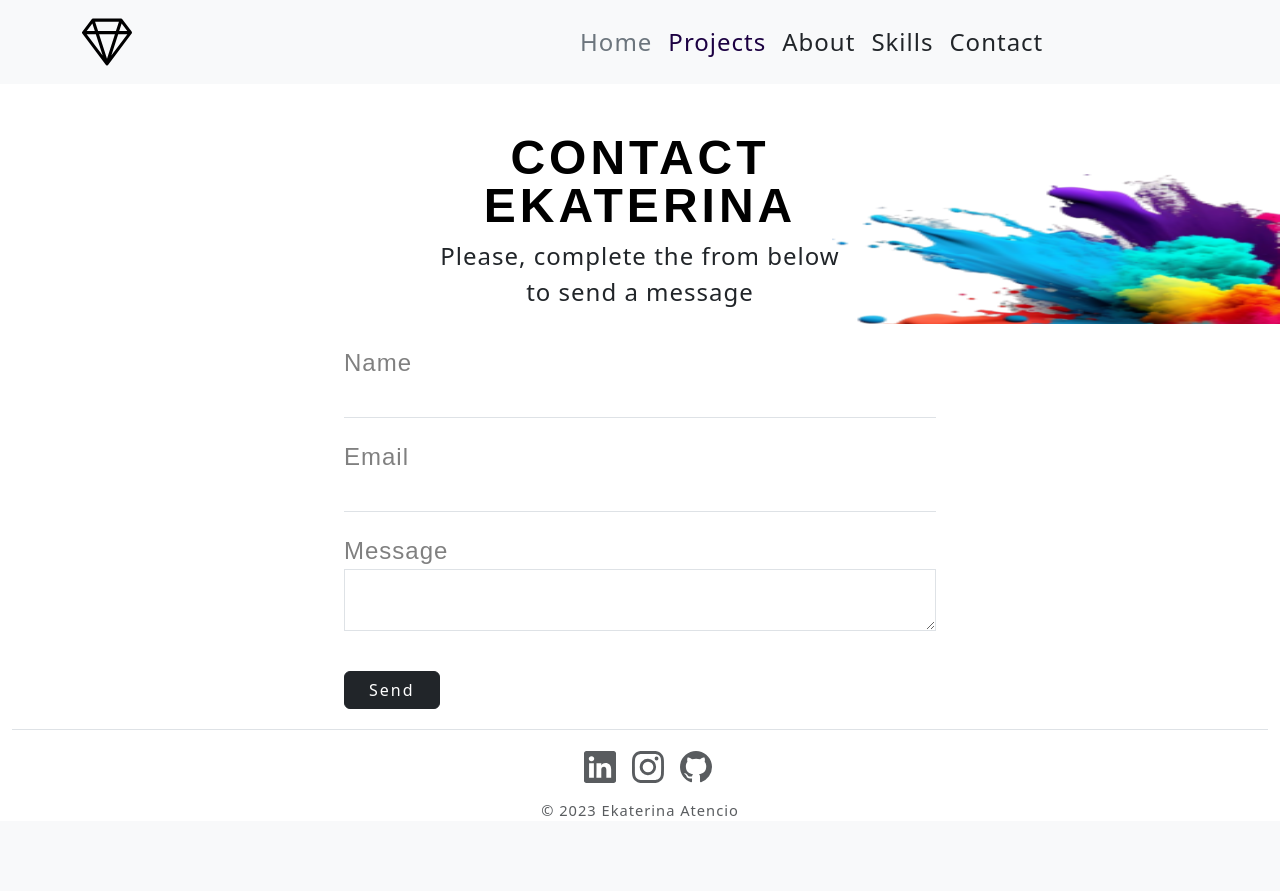
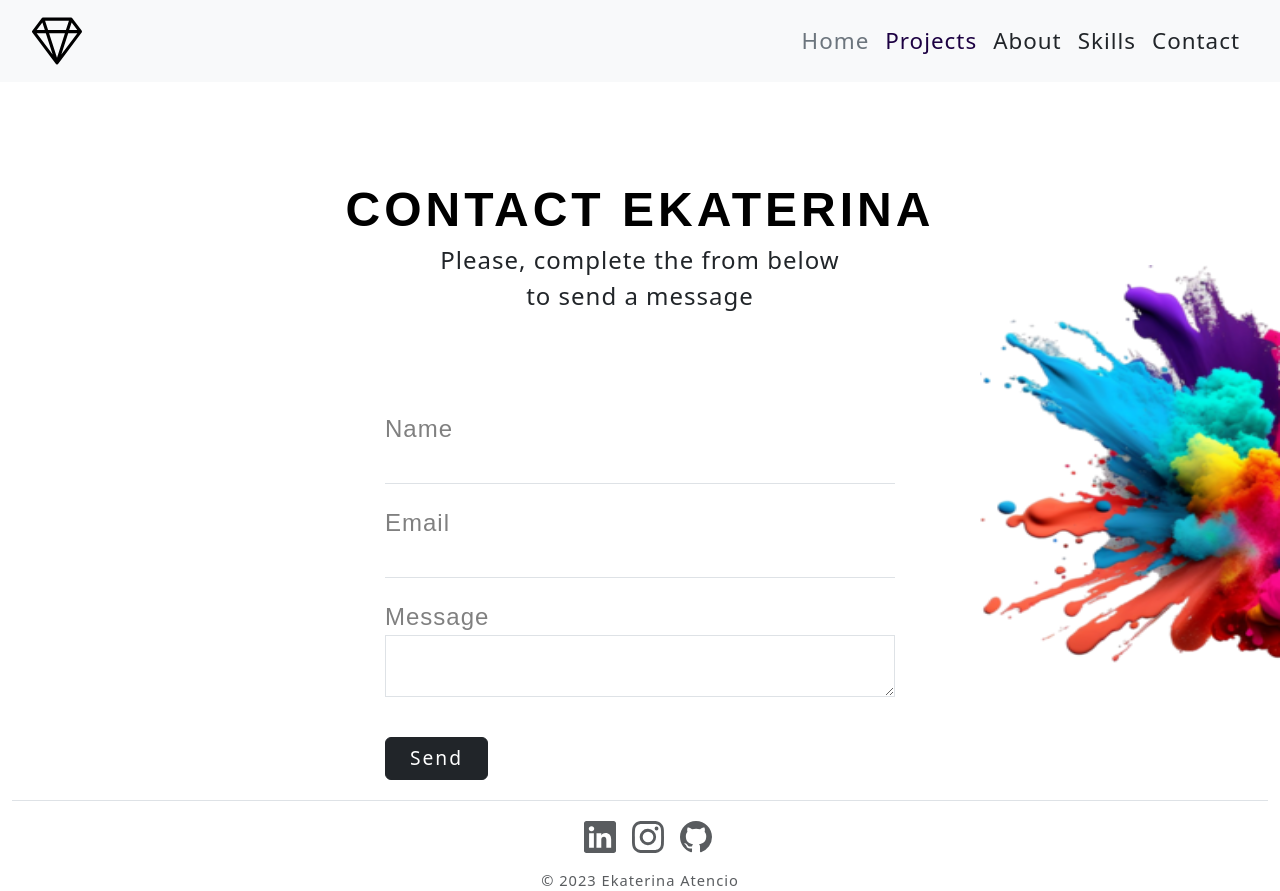
Before and after one commit to ekaten/Ekaterina_Atencio_Portfolio_Website, a Flask app: page /contact in a window 1280 px wide. Before the commit the page ends 816 px from the top, so only its background shows below. Run offline with Flask 2, Linux system fonts and the light colour scheme; some libraries are stand-ins or nearby versions; some web fonts are replaced.

Commit message:
Release Version 1.1 (fix contact page layout and background)

```diff
--- a/app.py
+++ b/app.py
@@ -38,7 +38,7 @@ class CreateContactForm(FlaskForm):
     name = StringField(validators=[DataRequired()])
     email = EmailField(validators=[DataRequired(), Email()])
     message = TextAreaField(validators=[DataRequired()])
-    send = SubmitField('Send')
+    send = SubmitField(label='Send')
 
 
 ################ ROUTES ##################
@@ -64,7 +64,7 @@ def contact():
         sent_message = form.message.data
         try:
             with smtplib.SMTP("smtp.gmail.com", port=587) as connection:
-                my_email = "atenciokatya@gmail.com"
+                my_email = "aßtenciokatya@gmail.com"
                 pswd = "jyojeavwcxjrpxsw"
                 connection.starttls()
                 connection.login(user=my_email, password=pswd)
@@ -104,4 +104,4 @@ def morse():
 
 
 if __name__ == "__main__":
-    app.run()
+    app.run(debug=True, port=9000)
--- a/static/css/static.css
+++ b/static/css/static.css
@@ -92,7 +92,9 @@ input:focus, input.form-control:focus {
     box-shadow: none;
     -moz-box-shadow: none;
     -webkit-box-shadow: none;
+    color: transparent !important;
 }
+
 
 .profile-img {
   height: 20vh;
@@ -220,9 +222,9 @@ hr {
     padding-right: 1.5rem;
     margin-top: 20px;
     margin-bottom: 20px;
+    font-size: 1.2rem !important;
+    letter-spacing: 2px;
 
-    font-size: 1rem;
-    letter-spacing: 2px;
 
 }
 
@@ -233,17 +235,9 @@ hr {
     margin-left: auto;
     margin-right: auto;
     }
-
-
 }
 
-@media (max-width: 700px) {
-
-
-        #contact-banner-content {
-            background: linear-gradient(90deg, #FFFFFFDD, #FFFFFFDD 80%, #FFFFFF00)
-        }
-    }
+@media (max-width: 700px) {}
 
 
 @media (max-width: 600px) {
@@ -262,12 +256,17 @@ hr {
 
     }
 
-    #about-content, #skills-content {
+    #about-content, #skills-content, #contact-page {
         width:100% !important;
         height: 100% !important;
-        background-color: #FFFFFFDD;
+        background-color: #FFFFFFDD !important;
         padding: 0 20px;
         }
+
+
+}
+
+@media (min-width: 576px) {
 
 }
 
--- a/templates/about.html
+++ b/templates/about.html
@@ -1,7 +1,7 @@
 {% include "header.html" %}
 
 <!-- ABOUT PAGE -->
-<div id="about-page" class="container-fluid text-center mx-0" style="background:transparent url('static/img/color-splash-right.png'); background-size: 40vw 75vh; background-repeat: no-repeat; background-position-x: right; background-position-y: 43%; background-attachment: fixed; ">
+<div id="about-page" class="contact-page-body container-fluid text-center mx-0" style="background:transparent url('static/img/color-splash-right.png'); background-size: 300px 75vh; background-repeat: no-repeat; background-position-x: right; background-position-y: 43%; background-attachment: fixed; ">
 
 
     <div class="container-fluid col-md-2 col-sm-3 col-sm-mx-0 " id="about-content"  >
--- a/templates/contact.html
+++ b/templates/contact.html
@@ -2,41 +2,20 @@
 
 {% import "bootstrap/wtf.html" as wtf %}
 
-<div class="page-body">
+<div class="page-body" style="background:transparent url('static/img/color-splash-contact.png'); background-size: 300px 50vh; background-repeat: no-repeat; background-position-x: right; background-position-y: center; background-attachment: fixed;">
 
 <!-- BANNER -->
+{% if form: %}
+<div id="contact-page" class="page-body" style="min-height: 77vh;">
+    <div id="contact-banner-content" class="container align-items-center justify-content-center " style="" >
+         <div class="mx-auto mt-5 mb-5 pt-5 pb-5 text-center">
 
-<div id="contact-page" class="container-fluid"  style="height: 30vh; background:transparent url('static/img/color-splash-contact.png'); background-size: 35vw 30vh; background-repeat: no-repeat; background-position-x: right; background-position-y: 90px; background-attachment: fixed; ">
+              <h1 class="heading display-5 fw-bold text-body-emphasis lh-1 mt-2 mb-2">CONTACT EKATERINA</h1>
+              <p class="message lead mb-4" style="margin-top: 20px">Please, complete the from below</p>
+              <p class="message lead mb-4" style="margin-top: 20px">to send a message</p>
+         </div>
 
-              <div id="contact-banner-content" class=" row flex-md-row-reverse align-items-center justify-content-center " style="height:30vh; max-width: 1800px;" >
-
-<div class=""></div>
-              <div class="col-md-4 col-lg-4 text-center">
-                  {% if form: %}
-                  <h1 class="heading display-5 fw-bold text-body-emphasis lh-1 mt-2 mb-2">CONTACT EKATERINA</h1>
-                  <p class="message lead mb-4" style="margin-top: 20px">Please, complete the from below</p>
-                  <p class="message lead mb-4" style="margin-top: 20px">to send a message</p>
-                  {% endif %}
-
-                  {% if success: %}
-                  <h1 class=" heading display-5 fw-bold text-body-emphasis lh-1 mt-2 mb-2">Message Sent</h1>
-                  <p class="message lead mb-4" style="margin-top: 20px">Thank you for reaching out!.</p>
-                  <p class="message lead mb-4" style="margin-top: 20px">I will get back to you as soon as possible.</p>
-                  <p class="message lead mb-4" style="margin-top: 20px"> - Ekaterina.</p>
-
-                  {% elif success == False: %}
-                  <h1 class=" heading display-5 fw-bold text-body-emphasis lh-1 mt-2 mb-2" style="color: red !important;">Oops! </h1>
-                  <p class="message lead mb-4" style="margin-top: 20px">Message couldn't be sent. Please, contact me via email at:</p>
-                  <p class="message lead mb-4" style="margin-top: 20px"><a href = "mailto: ekaterinaatencio@gmail.com">ekaterinaatencio@gmail.com</a></p>
-
-                  <p class="lead mb-4" style="margin-top: 20px"> - Ekaterina.</p>
-                  {% endif %}
-
-              </div>
-              </div>
-          </div>
-
-<!-- CONTACT FORM -->
+            <!-- CONTACT FORM -->
   <div class="contact-form container-fluid col-12 col-sm-8 col-lg-6 px-4 align-items-center justify-content-center">
 
         {% if form: %}
@@ -46,6 +25,40 @@
         {% endif %}
 
   </div>
+
+    </div>
+
+</div>
+{% endif %}
+
+{% if success: %}
+<div id="contact-page" class="container-fluid"  style="height: 80vh;">
+    <div id="contact-banner-content" class=" row flex-md-row-reverse align-items-center justify-content-center " style="height:80vh;" >
+         <div class="col-md-4 col-lg-4 text-center">
+
+                  <h1 class=" heading display-5 fw-bold text-body-emphasis lh-1 mt-2 mb-2">Message Sent</h1>
+                  <p class="message lead mb-4" style="margin-top: 20px">Thank you for reaching out!</p>
+                  <p class="message lead mb-4" style="margin-top: 20px">I will get back to you as soon as possible.</p>
+                  <p class="message lead mb-4" style="margin-top: 20px"> - Ekaterina.</p>
+         </div>
+    </div>
+</div>
+{% elif success == False: %}
+<div id="contact-page" class="container-fluid"  style="height: 80vh;">
+    <div id="contact-banner-content" class=" row flex-md-row-reverse align-items-center justify-content-center " style="height:80vh; max-width: 1800px;" >
+         <div class="col-md-4 col-lg-4 text-center">
+                  <h1 class=" heading display-5 fw-bold text-body-emphasis lh-1 mt-2 mb-2" style="color: red !important;">Oops! </h1>
+                  <p class="message lead mb-4" style="margin-top: 20px">Message couldn't be sent. Please, contact me via email at:</p>
+                  <p class="message lead mb-4" style="margin-top: 20px"><a href = "mailto: ekaterinaatencio@gmail.com">ekaterinaatencio@gmail.com</a></p>
+                  <p class="lead mb-4" style="margin-top: 20px"> - Ekaterina.</p>
+         </div>
+    </div>
+</div>
+{% endif %}
+
+
+
+
 </div>
 
 {% include "footer.html" %}
--- a/templates/header.html
+++ b/templates/header.html
@@ -29,11 +29,11 @@
 
       <!-- NAVBAR -->
     <header>
-    <div class="px-3 py-2 text-bg-light ">
-      <div class="container">
+    <div class="px-3 py-2 text-bg-light">
+      <div class="container-fluid ml-0" style="width: 100%; margin: 0; padding: 0;">
 
 
-        <nav class="navbar navbar-expand-md navbar-light bg-light" >
+        <nav class="navbar navbar-expand-md navbar-light bg-light px-3" >
            <a href="{{url_for('index')}}" class="home-link" style="width: 50px; height: 50px;">
                <svg xmlns="http://www.w3.org/2000/svg" width="50" height="50" fill="currentColor" class="bi bi-gem " viewBox="0 0 16 16">
                 <path d="M3.1.7a.5.5 0 0 1 .4-.2h9a.5.5 0 0 1 .4.2l2.976 3.974c.149.185.156.45.01.644L8.4 15.3a.5.5 0 0 1-.8 0L.1 5.3a.5.5 0 0 1 0-.6l3-4zm11.386 3.785-1.806-2.41-.776 2.413 2.582-.003zm-3.633.004.961-2.989H4.186l.963 2.995 5.704-.006zM5.47 5.495 8 13.366l2.532-7.876-5.062.005zm-1.371-.999-.78-2.422-1.818 2.425 2.598-.003zM1.499 5.5l5.113 6.817-2.192-6.82L1.5 5.5zm7.889 6.817 5.123-6.83-2.928.002-2.195 6.828z"/>
@@ -48,8 +48,8 @@
       <div class="collapse navbar-collapse" id="navbarsExample04">
 
       </div>
-      <div class="collapse navbar-collapse justify-content-sm-center" style="text-align: center;" id="navbarsExample04">
-        <ul class="navbar-nav mr-auto" style="margin: auto">
+      <div class="collapse navbar-collapse justify-content-sm-center" style="text-align: center; justify-content: end !important;" id="navbarsExample04">
+        <ul class="navbar-nav mr-auto" style="font-size: 1.4rem;">
           <li class="nav-item active">
             <a class="nav-link  text-secondary" href={{url_for('index')}}>Home <span class="sr-only"></span></a>
           </li>
--- a/templates/skills.html
+++ b/templates/skills.html
@@ -1,7 +1,7 @@
 {% include "header.html" %}
 
 <!-- SKILLS PAGE -->
-<div id="skills-page" class="container-fluid text-center mx-0" style="background:transparent url('static/img/color-splash-left.jpg'); background-size: 40vw 70vh; background-repeat: no-repeat; background-position-x: left; background-position-y: 65%; background-attachment: fixed; min-height: 75vh; ">
+<div id="skills-page" class="container-fluid text-center mx-0" style="background:transparent url('static/img/color-splash-left.jpg'); background-size: 300px 70vh; background-repeat: no-repeat; background-position-x: left; background-position-y: 65%; background-attachment: fixed; min-height: 75vh; ">
 
 
     <div class="container col-md-2 col-sm-3" id="skills-content"  >
```
